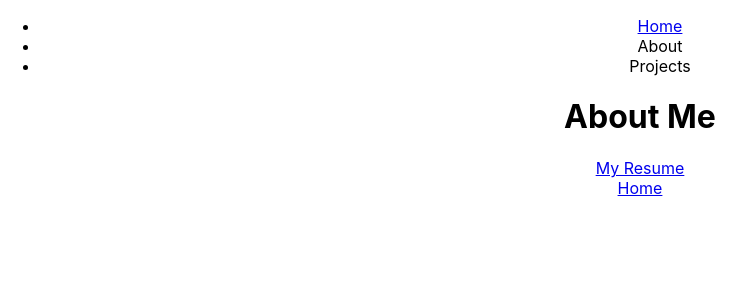
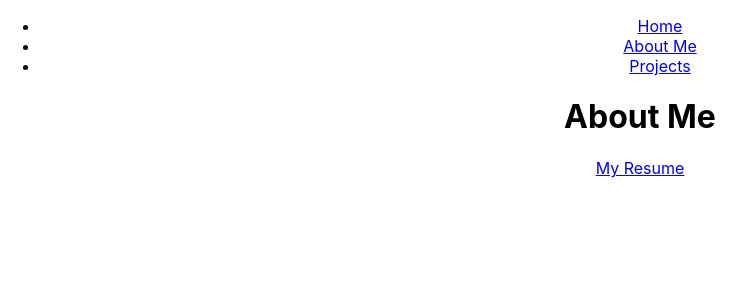
Before and after one commit to JoeliRosas20/joelirosas20.github.io, a React (Create React App) app: page /about in a window 1280 px wide. Shown: the top 300 px of the page, without its empty margins (0-755 px from the left). Built offline with nearby package versions, Linux system fonts and the light colour scheme.

Commit message:
Adding links to NavBar and removing them from HomePage

```diff
--- a/src/components/AboutMe.js
+++ b/src/components/AboutMe.js
@@ -1,6 +1,5 @@
 import React from 'react'
 import Resume from './MyResume.pdf';
-import {Link} from 'react-router-dom'
 
 function AboutMe() {
     return (
@@ -8,7 +7,6 @@ function AboutMe() {
             <h1>About Me</h1>
             <a href={Resume} target = "_blank" rel="noopener noreferrer">My Resume</a>
             <br></br>
-            <Link to="/">Home</Link>
         </div>
     )
 }
--- a/src/components/ContactInfo.js
+++ b/src/components/ContactInfo.js
@@ -1,5 +1,4 @@
 import React from 'react'
-import {Link} from 'react-router-dom'
 
 const onFormSubmit = (event) => {
     alert("Successfully submitted!")
@@ -28,7 +27,6 @@ function ContactInfo() {
                 <br></br>
                 <button type="submit" onClick={onFormSubmit}>submit</button>
             </form>
-            <Link to="/">Home</Link>
         </div>
     )
 }
--- a/src/components/HomePage.js
+++ b/src/components/HomePage.js
@@ -6,10 +6,6 @@ function HomePage() {
     return (
         <div>
             <h1>Home</h1>
-            <Link to="/projects">Projects</Link>
-            <br></br>
-            <Link to="/about">About Me</Link>
-            <br></br>
             <Link to="/contact">Contact Info</Link>
             <br></br>
             <img src={portrait} className='App-logo' alt="portrait" />
--- a/src/components/MyProjects.js
+++ b/src/components/MyProjects.js
@@ -9,7 +9,6 @@ function MyProjects() {
             <br></br>
             <Link to="/ClothesApp">Clothes App</Link>
             <br></br>
-            <Link to="/">Home</Link>
         </div>
     )
 }
--- a/src/components/NavBar.js
+++ b/src/components/NavBar.js
@@ -12,10 +12,14 @@ function NavBar() {
                         </NavLink>
                     </li>
                     <li>
-                        About
+                        <NavLink to="/about">
+                            About Me
+                        </NavLink>
                     </li>
                     <li>
-                        Projects
+                        <NavLink to="/projects">
+                            Projects
+                        </NavLink>
                     </li>
                 </ul>
             </div>
```
